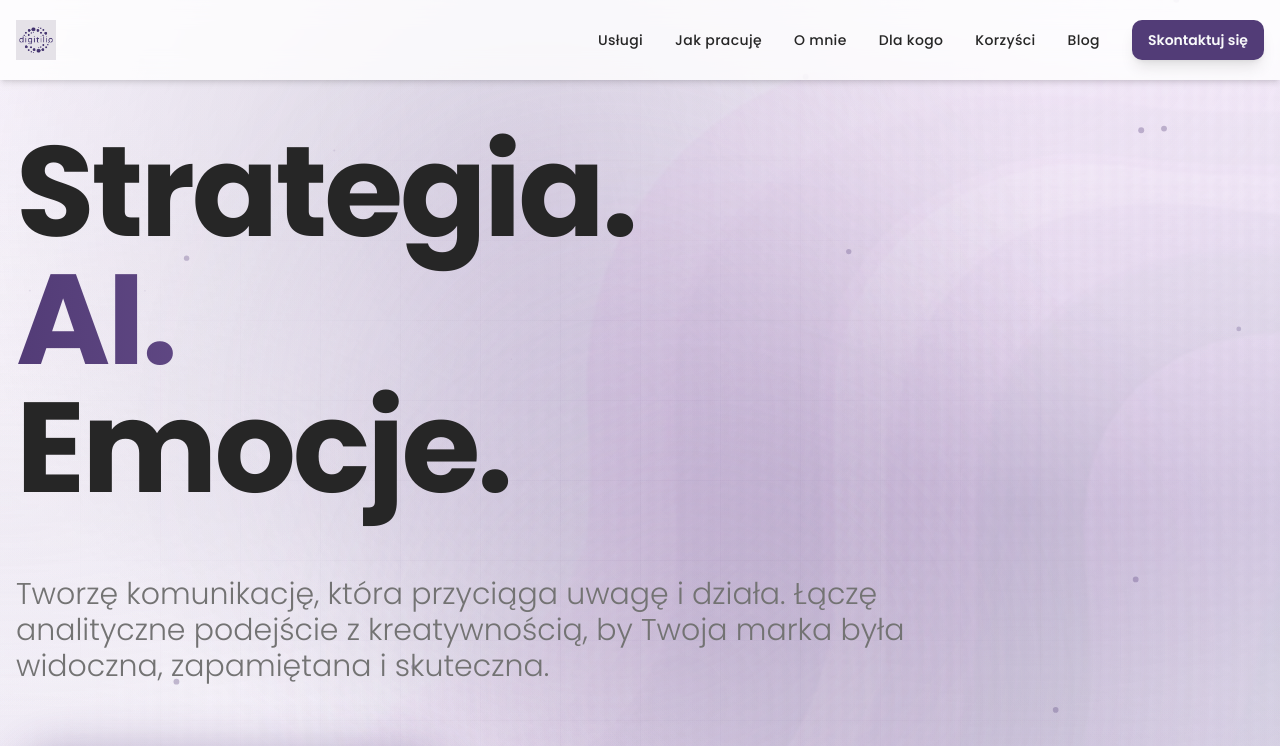
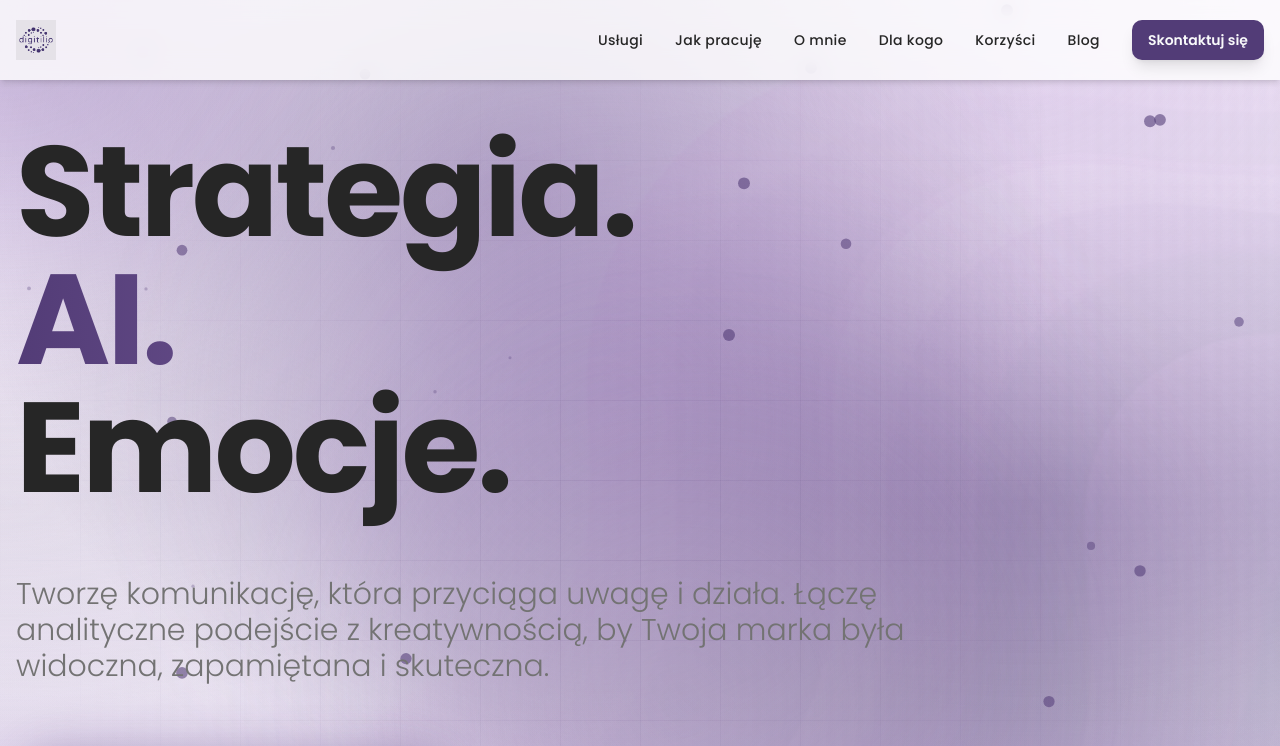
Before and after one commit to ElaChabko/digitilio-88557, a React (Vite) app: page / in a window 1280 px wide. Shown: the top 746 px of the page. Built offline with nearby package versions, Linux system fonts and the light colour scheme; the HTML template or start-up script is replaced by a standard one.

Commit message:
Add cursor tracking effects

```diff
--- a/src/components/Hero.tsx
+++ b/src/components/Hero.tsx
@@ -2,11 +2,26 @@ import { Button } from "@/components/ui/button";
 import { ArrowRight } from "lucide-react";
 import { ContactFormDialog } from "@/components/ContactFormDialog";
 import { useState } from "react";
-import { motion } from "framer-motion";
+import { motion, useMotionValue, useSpring } from "framer-motion";
+import { useMousePosition } from "@/hooks/use-mouse-position";
 import heroVisual from "@/assets/hero-visual.jpg";
 
 export const Hero = () => {
   const [isContactFormOpen, setIsContactFormOpen] = useState(false);
+  const mousePosition = useMousePosition();
+
+  const mouseX = useMotionValue(0);
+  const mouseY = useMotionValue(0);
+
+  const springConfig = { damping: 25, stiffness: 150 };
+  const x = useSpring(mouseX, springConfig);
+  const y = useSpring(mouseY, springConfig);
+
+  const handleMouseMove = (e: React.MouseEvent) => {
+    const rect = e.currentTarget.getBoundingClientRect();
+    mouseX.set(e.clientX - rect.left - rect.width / 2);
+    mouseY.set(e.clientY - rect.top - rect.height / 2);
+  };
 
   const openContactForm = () => {
     setIsContactFormOpen(true);
@@ -16,6 +31,7 @@ export const Hero = () => {
     <section
       id="hero"
       className="relative min-h-screen flex items-center justify-center overflow-hidden bg-gradient-to-b from-background via-secondary/10 to-background"
+      onMouseMove={handleMouseMove}
     >
       {/* Hero background image */}
       <motion.div
@@ -32,14 +48,25 @@ export const Hero = () => {
         <div className="absolute inset-0 bg-gradient-to-b from-background/80 via-background/60 to-background/90" />
       </motion.div>
 
+      {/* Interactive cursor-following gradient */}
+      <motion.div
+        className="absolute w-[800px] h-[800px] rounded-full z-[1] pointer-events-none"
+        style={{
+          background: "radial-gradient(circle, hsl(var(--primary) / 0.4) 0%, hsl(var(--accent) / 0.3) 30%, transparent 70%)",
+          filter: "blur(80px)",
+          left: mousePosition.x - 400,
+          top: mousePosition.y - 400,
+        }}
+      />
+
       {/* Modern animated mesh gradient background */}
       <motion.div
         className="absolute inset-0 z-[1]"
         style={{
-          background: "radial-gradient(at 40% 20%, hsl(var(--primary) / 0.3) 0px, transparent 50%), radial-gradient(at 80% 0%, hsl(var(--accent) / 0.25) 0px, transparent 50%), radial-gradient(at 0% 50%, hsl(var(--secondary) / 0.2) 0px, transparent 50%), radial-gradient(at 80% 50%, hsl(var(--primary) / 0.2) 0px, transparent 50%), radial-gradient(at 0% 100%, hsl(var(--accent) / 0.25) 0px, transparent 50%), radial-gradient(at 80% 100%, hsl(var(--primary) / 0.3) 0px, transparent 50%), radial-gradient(at 0% 0%, hsl(var(--accent) / 0.2) 0px, transparent 50%)"
+          background: "radial-gradient(at 40% 20%, hsl(var(--primary) / 0.5) 0px, transparent 50%), radial-gradient(at 80% 0%, hsl(var(--accent) / 0.45) 0px, transparent 50%), radial-gradient(at 0% 50%, hsl(var(--secondary) / 0.4) 0px, transparent 50%), radial-gradient(at 80% 50%, hsl(var(--primary) / 0.4) 0px, transparent 50%), radial-gradient(at 0% 100%, hsl(var(--accent) / 0.45) 0px, transparent 50%), radial-gradient(at 80% 100%, hsl(var(--primary) / 0.5) 0px, transparent 50%), radial-gradient(at 0% 0%, hsl(var(--accent) / 0.4) 0px, transparent 50%)"
         }}
         animate={{
-          opacity: [0.5, 0.8, 0.6, 0.5]
+          opacity: [0.7, 0.9, 0.8, 0.7]
         }}
         transition={{
           duration: 12,
@@ -48,20 +75,20 @@ export const Hero = () => {
         }}
       />
 
-      {/* Floating animated particles */}
-      {[...Array(30)].map((_, i) => (
+      {/* Floating animated particles with mouse interaction */}
+      {[...Array(40)].map((_, i) => (
         <motion.div
           key={i}
-          className="absolute w-1 h-1 bg-primary/40 rounded-full z-[2]"
+          className="absolute w-1.5 h-1.5 bg-primary/60 rounded-full z-[2]"
           style={{
             left: `${Math.random() * 100}%`,
             top: `${Math.random() * 100}%`,
           }}
           animate={{
-            y: [0, -30, 0],
-            x: [0, Math.random() * 20 - 10, 0],
-            opacity: [0, 0.8, 0],
-            scale: [0, 1.5, 0]
+            y: [0, -40, 0],
+            x: [0, (mousePosition.x / 100) * (Math.random() * 2 - 1), 0],
+            opacity: [0.3, 1, 0.3],
+            scale: [0, 2, 0]
           }}
           transition={{
             duration: 3 + Math.random() * 4,
@@ -72,16 +99,18 @@ export const Hero = () => {
         />
       ))}
 
-      {/* Dynamic gradient orbs with glow effect */}
+      {/* Dynamic gradient orbs with glow effect and mouse interaction */}
       <motion.div
         className="absolute top-1/4 left-1/4 w-[700px] h-[700px] rounded-full z-[1]"
         style={{
-          background: "radial-gradient(circle, hsl(var(--primary) / 0.4) 0%, hsl(var(--primary) / 0.2) 40%, transparent 70%)",
-          filter: "blur(60px)"
+          background: "radial-gradient(circle, hsl(var(--primary) / 0.6) 0%, hsl(var(--primary) / 0.4) 40%, transparent 70%)",
+          filter: "blur(60px)",
+          x: x,
+          y: y,
         }}
         animate={{
           scale: [1, 1.3, 1.1, 1],
-          opacity: [0.3, 0.5, 0.4, 0.3],
+          opacity: [0.5, 0.7, 0.6, 0.5],
           x: [0, 80, -40, 0],
           y: [0, 50, -30, 0],
         }}
@@ -95,12 +124,14 @@ export const Hero = () => {
       <motion.div
         className="absolute bottom-1/4 right-1/4 w-[600px] h-[600px] rounded-full z-[1]"
         style={{
-          background: "radial-gradient(circle, hsl(var(--accent) / 0.4) 0%, hsl(var(--accent) / 0.2) 40%, transparent 70%)",
-          filter: "blur(60px)"
+          background: "radial-gradient(circle, hsl(var(--accent) / 0.6) 0%, hsl(var(--accent) / 0.4) 40%, transparent 70%)",
+          filter: "blur(60px)",
+          x: x.get() * -0.5,
+          y: y.get() * -0.5,
         }}
         animate={{
           scale: [1, 1.4, 0.9, 1],
-          opacity: [0.25, 0.45, 0.3, 0.25],
+          opacity: [0.45, 0.65, 0.5, 0.45],
           x: [0, -60, 50, 0],
           y: [0, -40, 30, 0],
         }}
@@ -115,12 +146,14 @@ export const Hero = () => {
       <motion.div
         className="absolute top-1/2 right-1/3 w-[500px] h-[500px] rounded-full z-[1]"
         style={{
-          background: "radial-gradient(circle, hsl(var(--secondary) / 0.3) 0%, hsl(var(--secondary) / 0.15) 40%, transparent 70%)",
-          filter: "blur(50px)"
+          background: "radial-gradient(circle, hsl(var(--secondary) / 0.5) 0%, hsl(var(--secondary) / 0.3) 40%, transparent 70%)",
+          filter: "blur(50px)",
+          x: x.get() * 0.3,
+          y: y.get() * 0.3,
         }}
         animate={{
           scale: [1, 1.5, 1.2, 1],
-          opacity: [0.2, 0.4, 0.25, 0.2],
+          opacity: [0.4, 0.6, 0.45, 0.4],
           x: [0, 90, -20, 0],
           y: [0, -60, 30, 0]
         }}
@@ -136,10 +169,10 @@ export const Hero = () => {
       <motion.div
         className="absolute inset-0 z-[2]"
         style={{
-          background: "linear-gradient(180deg, transparent 0%, hsl(var(--primary) / 0.05) 50%, transparent 100%)"
+          background: "linear-gradient(180deg, transparent 0%, hsl(var(--primary) / 0.1) 50%, transparent 100%)"
         }}
         animate={{
-          opacity: [0.3, 0.6, 0.3],
+          opacity: [0.5, 0.8, 0.5],
           y: [0, -20, 0]
         }}
         transition={{
@@ -154,14 +187,14 @@ export const Hero = () => {
         className="absolute inset-0 z-[3]"
         style={{
           backgroundImage: `
-            linear-gradient(to right, hsl(var(--primary) / 0.08) 1px, transparent 1px),
-            linear-gradient(to bottom, hsl(var(--primary) / 0.08) 1px, transparent 1px)
+            linear-gradient(to right, hsl(var(--primary) / 0.15) 1px, transparent 1px),
+            linear-gradient(to bottom, hsl(var(--primary) / 0.15) 1px, transparent 1px)
           `,
           backgroundSize: '80px 80px',
           maskImage: 'radial-gradient(ellipse at center, black 0%, transparent 75%)'
         }}
         animate={{
-          opacity: [0.4, 0.7, 0.4]
+          opacity: [0.6, 0.9, 0.6]
         }}
         transition={{
           duration: 6,
@@ -170,11 +203,11 @@ export const Hero = () => {
         }}
       />
 
-      {/* Scan line effect */}
+      {/* Scan line effect - more visible */}
       <motion.div
         className="absolute inset-0 z-[3]"
         style={{
-          background: "linear-gradient(0deg, transparent 0%, hsl(var(--accent) / 0.1) 50%, transparent 100%)",
+          background: "linear-gradient(0deg, transparent 0%, hsl(var(--accent) / 0.2) 50%, transparent 100%)",
           height: "200px"
         }}
         animate={{
--- /dev/null
+++ b/src/hooks/use-mouse-position.ts
@@ -0,0 +1,19 @@
+import { useState, useEffect } from 'react';
+
+export const useMousePosition = () => {
+  const [mousePosition, setMousePosition] = useState({ x: 0, y: 0 });
+
+  useEffect(() => {
+    const updateMousePosition = (e: MouseEvent) => {
+      setMousePosition({ x: e.clientX, y: e.clientY });
+    };
+
+    window.addEventListener('mousemove', updateMousePosition);
+
+    return () => {
+      window.removeEventListener('mousemove', updateMousePosition);
+    };
+  }, []);
+
+  return mousePosition;
+};
```
